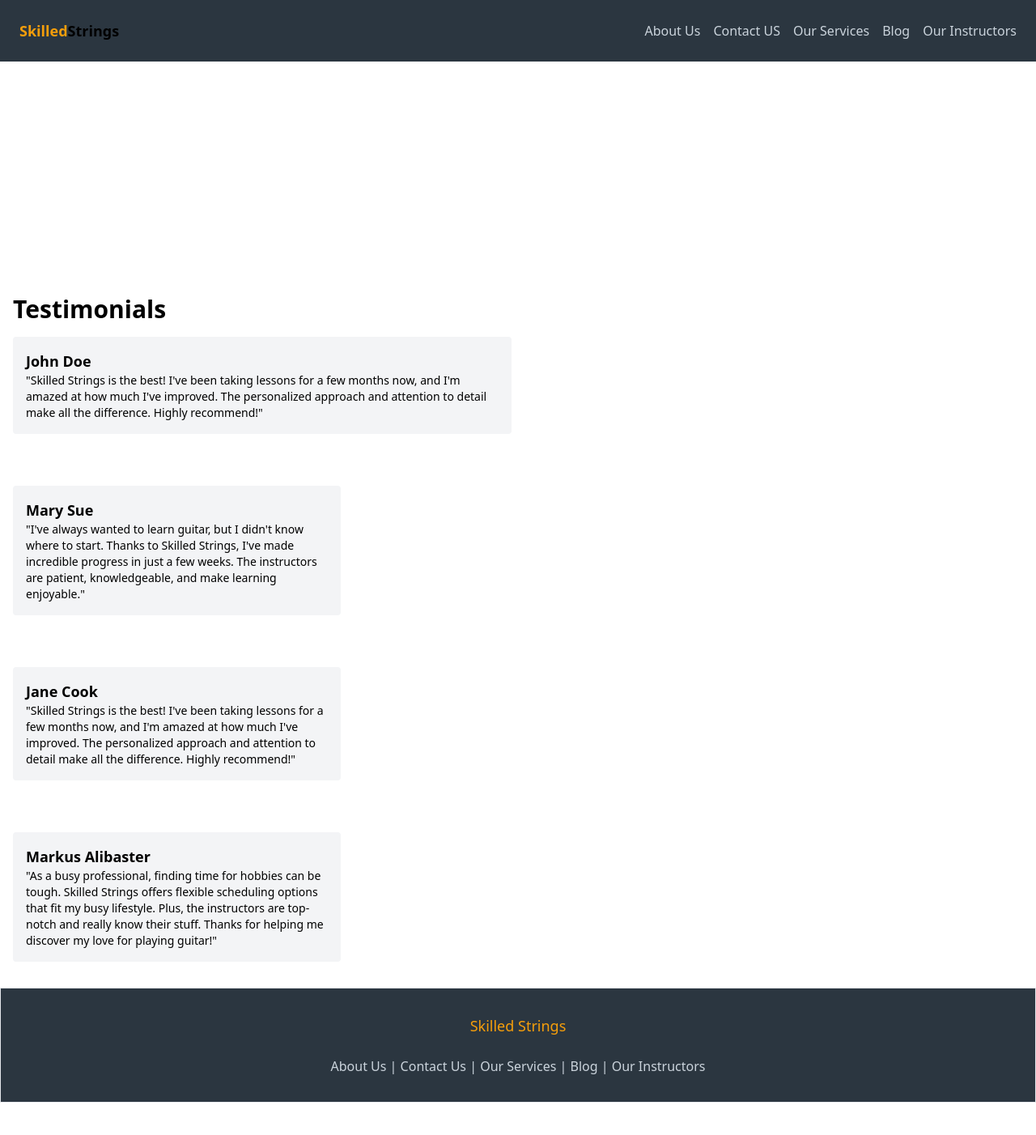
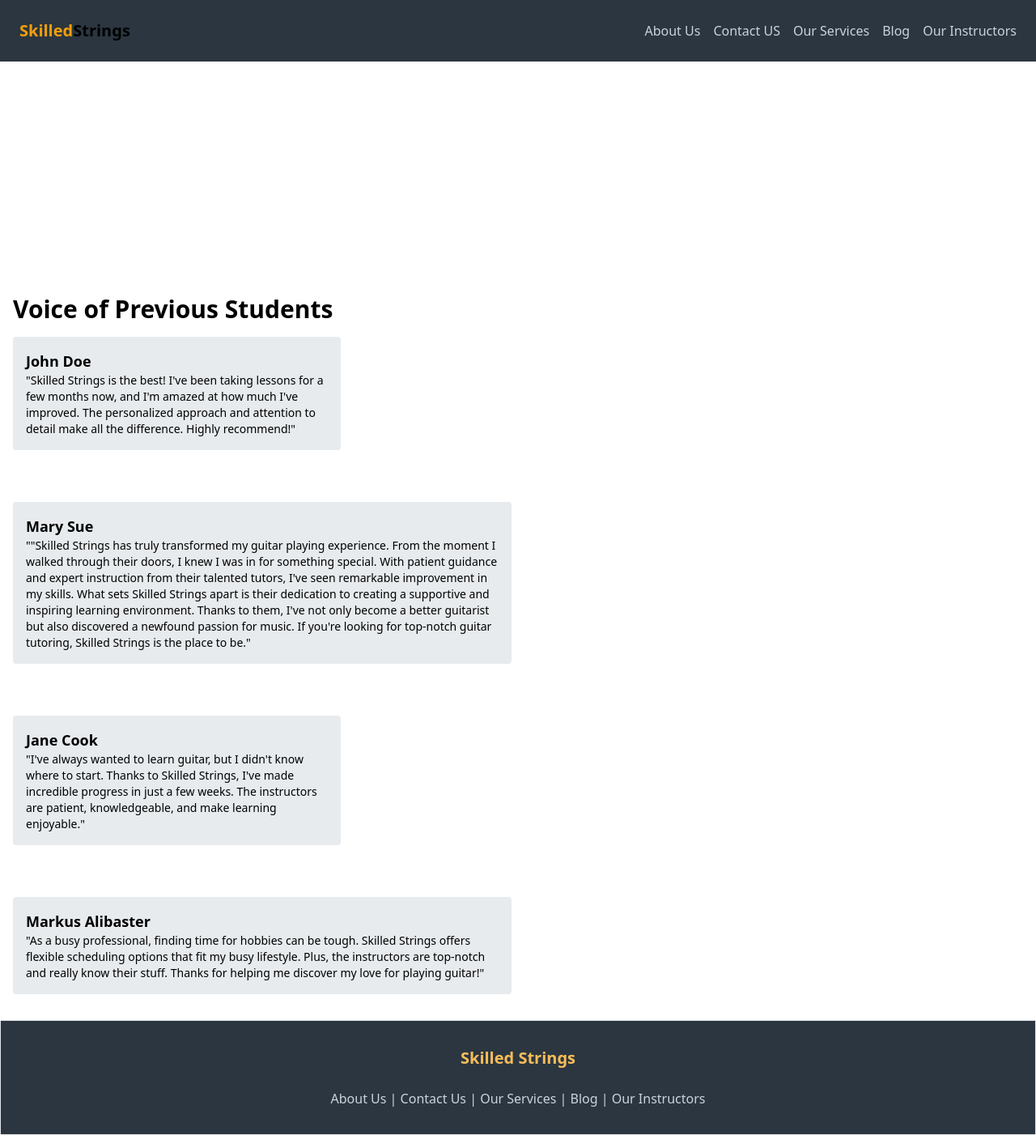
Before and after one commit to NayelBereket/web-development-final, a Nuxt app: page /page4 in a window 1280 px wide. Shown: the whole page at 81% size. Before the commit the page ends 1362 px from the top, so only its background shows below. Built offline with nearby package versions, Linux system fonts and the light colour scheme.

Commit message:
Added more specifications to pages and layout

```diff
--- a/components/Footer.vue
+++ b/components/Footer.vue
@@ -1,9 +1,9 @@
 <template>
     <footer class="bg-gull-gray-800 border-t text-center border gray-300 p-8">
-                <div class="text-buttercup-500 mb-6 text-lg">
+                <div class="text-buttercup-300 mb-6 text-xl font-semibold">
                     <nuxt-link to="/"> Skilled Strings </nuxt-link>
                 </div>
-                <nav class="text-gull-gray-200 text-center gap-6">
+                <nav class="text-gull-gray-200 text-center gap-10">
                     <!--nuxt-link to="/"> Home | </nuxt-link-->
                     <nuxt-link to="/page1"> About Us | </nuxt-link>
                     <nuxt-link to="/page2"> Contact Us | </nuxt-link>
--- a/components/Header.vue
+++ b/components/Header.vue
@@ -4,7 +4,7 @@
             <div class="flex items-center"> <!-- Changed from text-white to flex and items-center -->
                 <!-- img src="/Users/lenovo/Downloads/Asset 7.png" alt="Skilled Strings Logo" class="h-8 mr-2" -- > <-- Replace "/path/to/your/image.png" with the actual path to your image -->
                 <nav>
-                    <div class="w-full text-center text-lg font-extrabold sm:w-fit sm:text-left">
+                    <div class="w-full text-center text-xl font-extrabold sm:w-fit sm:text-left">
                         <nuxt-link to="/">
                             <span class="text-buttercup-500">Skilled</span>
                             <span class="dark:text-white">Strings</span>
@@ -13,7 +13,7 @@
                 </nav>
             </div>
 
-            <nav class="text-gull-gray-200 flex flex-row justify-end gap-4">
+            <nav class="text-gull-gray-200 text-md flex flex-row justify-end gap-4">
                 <!--nuxt-link to="/"> Home </nuxt-link-->
                 <nuxt-link to="/page1"> About Us </nuxt-link>
                 <nuxt-link to="/page2"> Contact US </nuxt-link>
--- a/pages/page4.vue
+++ b/pages/page4.vue
@@ -1,8 +1,8 @@
 <template>
     <div class="container mx-auto px-4 py-8">
-      <h2 class="text-3xl font-bold mb-4">Testimonials</h2>
-      <div class="grid grid-cols-3 md:grid-cols-5 lg:grid-cols-2 gap-4">
-        <div class="bg-gray-100 p-4 rounded">
+      <h2 class="text-3xl font-bold mb-4">Voice of Previous Students</h2>
+      <div class="grid grid-cols-3 md:grid-cols-5 lg:grid-cols-3 gap-4">
+        <div class="bg-gull-gray-100 p-4 rounded">
           <p class="text-lg font-semibold">John Doe</p>
           <p class="text-sm">"Skilled Strings is the best! I've been taking lessons for a few months now, and I'm amazed at how much I've improved. The personalized approach and attention to detail make all the difference. Highly recommend!"</p>
         </div>
@@ -10,26 +10,26 @@
       </div>
     </div>
     <div class="container mx-auto px-4 py-8">
-      <div class="grid grid-cols-1 md:grid-cols-2 lg:grid-cols-3 gap-4">
-        <div class="bg-gray-100 p-4 rounded">
+      <div class="grid grid-cols-3 md:grid-cols-5 lg:grid-cols-2 gap-4">
+        <div class="bg-gull-gray-100 p-4 rounded">
           <p class="text-lg font-semibold">Mary Sue</p>
+          <p class="text-sm">""Skilled Strings has truly transformed my guitar playing experience. From the moment I walked through their doors, I knew I was in for something special. With patient guidance and expert instruction from their talented tutors, I've seen remarkable improvement in my skills. What sets Skilled Strings apart is their dedication to creating a supportive and inspiring learning environment. Thanks to them, I've not only become a better guitarist but also discovered a newfound passion for music. If you're looking for top-notch guitar tutoring, Skilled Strings is the place to be."</p>
+        </div>
+        <!-- Add more testimonials -->
+      </div>
+    </div>
+    <div class="container mx-auto px-4 py-8">
+      <div class="grid grid-cols-3 md:grid-cols-5 lg:grid-cols-3 gap-4">
+        <div class="bg-gull-gray-100 p-4 rounded">
+          <p class="text-lg font-semibold">Jane Cook</p>
           <p class="text-sm">"I've always wanted to learn guitar, but I didn't know where to start. Thanks to Skilled Strings, I've made incredible progress in just a few weeks. The instructors are patient, knowledgeable, and make learning enjoyable."</p>
         </div>
         <!-- Add more testimonials -->
       </div>
     </div>
     <div class="container mx-auto px-4 py-8">
-      <div class="grid grid-cols-1 md:grid-cols-2 lg:grid-cols-3 gap-4">
-        <div class="bg-gray-100 p-4 rounded">
-          <p class="text-lg font-semibold">Jane Cook</p>
-          <p class="text-sm">"Skilled Strings is the best! I've been taking lessons for a few months now, and I'm amazed at how much I've improved. The personalized approach and attention to detail make all the difference. Highly recommend!"</p>
-        </div>
-        <!-- Add more testimonials -->
-      </div>
-    </div>
-    <div class="container mx-auto px-4 py-8">
-      <div class="grid grid-cols-1 md:grid-cols-2 lg:grid-cols-3 gap-4">
-        <div class="bg-gray-100 p-4 rounded">
+      <div class="grid grid-cols-3 md:grid-cols-5 lg:grid-cols-2 gap-4">
+        <div class="bg-gull-gray-100 p-4 rounded">
           <p class="text-lg font-semibold">Markus Alibaster</p>
           <p class="text-sm">"As a busy professional, finding time for hobbies can be tough. Skilled Strings offers flexible scheduling options that fit my busy lifestyle. Plus, the instructors are top-notch and really know their stuff. Thanks for helping me discover my love for playing guitar!"</p>
         </div>
--- a/pages/page5.vue
+++ b/pages/page5.vue
@@ -2,11 +2,28 @@
     <div class="container mx-auto px-4 py-8">
       <h2 class="text-3xl font-bold mb-4">Our Instructors</h2>
       <div class="grid grid-cols-1 md:grid-cols-2 lg:grid-cols-3 gap-4">
-        <div class="bg-gray-100 p-4 rounded">
+        <div class="bg-gull-gray-100 p-4 rounded">
           <h3 class="text-lg font-semibold">Jane Smith</h3>
           <p class="text-sm">Jane has been teaching guitar for over 10 years and specializes in classical guitar.</p>
         </div>
         <!-- Add more instructors -->
       </div>
+      <h2 class="text-3xl font-bold mb-4"></h2>
+      <div class="grid grid-cols-1 md:grid-cols-2 lg:grid-cols-3 gap-4">
+        <div class="bg-gull-gray-100 p-4 rounded">
+          <h3 class="text-lg font-semibold">Danny Black</h3>
+          <p class="text-sm">Jane has been teaching guitar for over 10 years and specializes in classical guitar.</p>
+        </div>
+        <!-- Add more instructors -->
+      </div>
+      <h2 class="text-3xl font-bold mb-4"></h2>
+      <div class="grid grid-cols-1 md:grid-cols-2 lg:grid-cols-3 gap-4">
+        <div class="bg-gull-gray-100 p-4 rounded">
+          <h3 class="text-lg font-semibold">Isaac Fulhart</h3>
+          <p class="text-sm">Jane has been teaching guitar for over 10 years and specializes in classical guitar.</p>
+        </div>
+        <!-- Add more instructors -->
+      </div>
     </div>
+
   </template>
```
